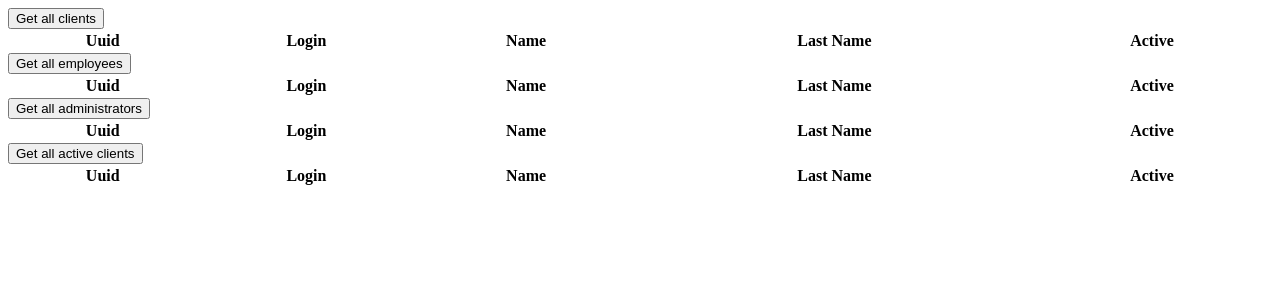
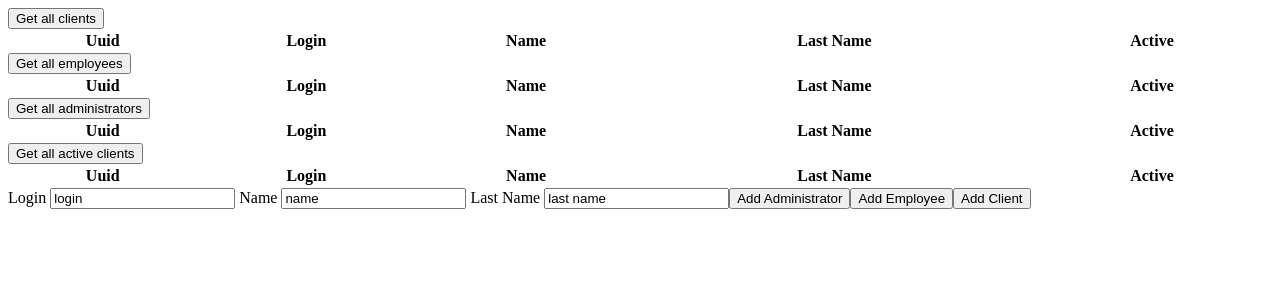
Before and after one commit to kacper1410/PAS, an Angular app in the folder SPA/: page / in a window 1280 px wide. Shown: the top 300 px of the page. Built offline with nearby package versions, Linux system fonts and the light colour scheme.

Commit message:
Fix POST method UserService, add POST method to frontend UserService

```diff
--- a/SPA/src/app/app.component.html
+++ b/SPA/src/app/app.component.html
@@ -10,4 +10,15 @@
 <button (click)="getAllActiveClients()">Get all active clients</button>
 <app-table [users]="activeClients"></app-table>
 
+Login
+<input type="text" [(ngModel)]="newUser.login">
+Name
+<input type="text" [(ngModel)]="newUser.name">
+Last Name
+<input type="text" [(ngModel)]="newUser.lastName">
+<button (click)="addAdministrator()">Add Administrator</button>
+<button (click)="addEmployee()">Add Employee</button>
+<button (click)="addClient()">Add Client</button>
+
+
 <router-outlet></router-outlet>
--- a/SPA/src/app/app.component.ts
+++ b/SPA/src/app/app.component.ts
@@ -3,6 +3,7 @@ import { UserService } from './user.service';
 import { Client } from './model/client';
 import { Employee } from './model/employee';
 import { Administrator } from './model/administrator';
+import { User } from './model/user';
 
 @Component({
   selector: 'app-root',
@@ -16,6 +17,12 @@ export class AppComponent {
   administrators: Administrator[] = [];
 
   activeClients: Client[] = [];
+
+  newUser: User = {
+    login: 'login',
+    name: 'name',
+    lastName: 'last name'
+  };
 
   constructor(private userService: UserService) {
   }
@@ -36,4 +43,15 @@ export class AppComponent {
     this.userService.getAllActiveClients().subscribe((response: Client[]) => this.activeClients = response);
   }
 
+  addAdministrator(): void {
+    this.userService.addAdministrator(this.newUser).subscribe();
+  }
+
+  addEmployee(): void {
+    this.userService.addEmployee(this.newUser).subscribe();
+  }
+
+  addClient(): void {
+    this.userService.addClient(this.newUser).subscribe();
+  }
 }
--- a/SPA/src/app/app.module.ts
+++ b/SPA/src/app/app.module.ts
@@ -5,6 +5,7 @@ import { AppRoutingModule } from './app-routing.module';
 import { AppComponent } from './app.component';
 import { HttpClientModule } from '@angular/common/http';
 import { TableComponent } from './table/table.component';
+import { FormsModule, ReactiveFormsModule } from '@angular/forms';
 
 @NgModule({
   declarations: [
@@ -15,7 +16,9 @@ import { TableComponent } from './table/table.component';
     BrowserModule,
     AppRoutingModule,
     BrowserModule,
-    HttpClientModule
+    HttpClientModule,
+    ReactiveFormsModule,
+    FormsModule
   ],
   providers: [],
   bootstrap: [AppComponent]
--- a/SPA/src/app/model/user.ts
+++ b/SPA/src/app/model/user.ts
@@ -1,7 +1,7 @@
 export interface User {
-  userId: number;
+  userId?: number;
   login: string;
   name: string;
   lastName: string;
-  active: boolean;
+  active?: boolean;
 }
--- a/SPA/src/app/table/table.component.less
+++ b/SPA/src/app/table/table.component.less
@@ -4,4 +4,9 @@ table {
   tr, td {
     text-align: center;
   }
+
+  tr:hover {
+    background: cornflowerblue;
+    opacity: 0.5;
+  }
 }
--- a/SPA/src/app/user.service.ts
+++ b/SPA/src/app/user.service.ts
@@ -1,13 +1,19 @@
 import { Injectable } from '@angular/core';
-import { HttpClient, HttpHeaders } from '@angular/common/http';
+import { HttpClient } from '@angular/common/http';
+import { Administrator } from './model/administrator';
+import { Employee } from './model/employee';
+import { Client } from './model/client';
+import { User } from './model/user';
 
 @Injectable({
   providedIn: 'root'
 })
 export class UserService {
   url = 'http://localhost:8080/PAS/api/user';
+  http: HttpClient;
 
-  constructor(private http: HttpClient) {
+  constructor(http: HttpClient) {
+    this.http = http;
   }
 
   getAllClients(): any {
@@ -25,4 +31,16 @@ export class UserService {
   getAllActiveClients(): any {
     return this.http.get<any>(this.url + '/getAllActiveClients');
   }
+
+  addAdministrator(newUser: Administrator): any {
+    return this.http.post<any>(this.url + '/addAdministrator', newUser);
+  }
+
+  addEmployee(newUser: Employee): any {
+    return this.http.post<any>(this.url + '/addEmployee', newUser);
+  }
+
+  addClient(newUser: User): any {
+    return this.http.post<any>(this.url + '/addClient', newUser);
+  }
 }
```
Also changed, not shown: 2 other files (tests, documents, lock files or other folders).
